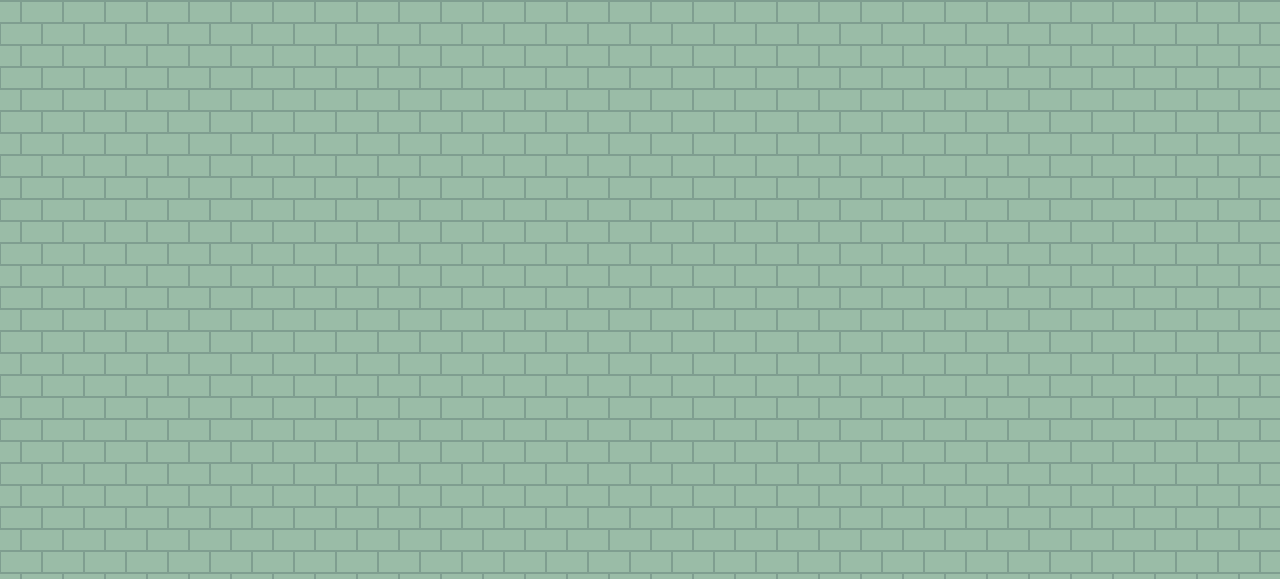
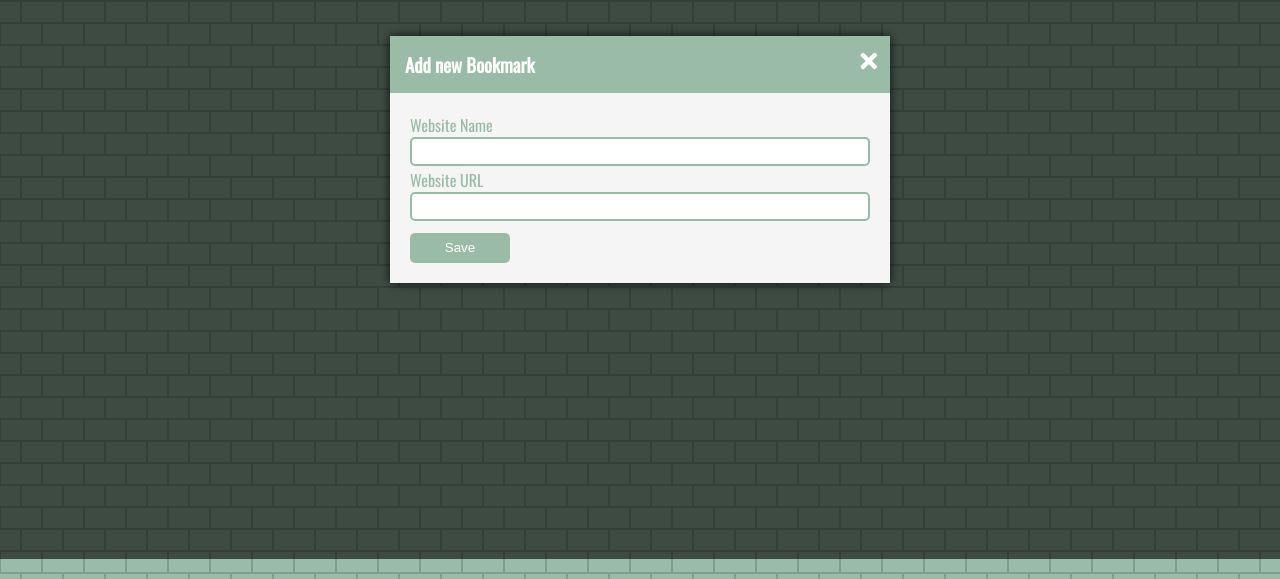
Before and after one commit to VellyD/bookmarks, a plain HTML site: page index.html in a window 1280 px wide. Shown: the part 241-820 px from the top of the page. Drawn offline with nearby package versions, Linux system fonts and the light colour scheme.

Commit message:
adding modal and styling it.

```diff
--- a/index.html
+++ b/index.html
@@ -62,6 +62,33 @@
         </div>
       </div>
     </div>
+
+    <!-- Modal -->
+    <div class="modal-container show-modal" id="modal">
+      <div class="modal">
+        <i class="fas fa-times close-icon" id="close-modal"></i>
+        <div class="modal-header">
+          <h3>Add new Bookmark</h3>
+        </div>
+        <div class="modal-content">
+          <form id="bookmark-form">
+            <!-- Website name -->
+            <div class="form-group">
+              <label for="website-name" class="form-label">Website Name</label>
+              <input type="text" class="form-input" id="website-name" />
+            </div>
+
+            <!-- Website URL -->
+            <div class="form-group">
+              <label for="website-url" class="form-label">Website URL</label>
+              <input type="text" class="form-input" id="website-url" />
+            </div>
+
+            <button type="submit">Save</button>
+          </form>
+        </div>
+      </div>
+    </div>
     <!-- Script -->
     <script src="script.js"></script>
   </body>
--- a/style.css
+++ b/style.css
@@ -88,6 +88,105 @@ a:active {
   margin-right: 5px;
 }
 
+/* Modal styles */
+.modal-container {
+  background-color: rgba(0, 0, 0, 0.6);
+  display: none;
+  position: fixed;
+  top: 0;
+  bottom: 0;
+  left: 0;
+  right: 0;
+}
+
+.show-modal {
+  display: flex;
+  justify-content: center;
+  align-items: center;
+}
+
+.modal {
+  background: white;
+  box-shadow: 0 0 10px rgba(0, 0, 0, 0.8);
+  max-width: 95%;
+  width: 500px;
+  animation: modalopen 1s;
+}
+
+@keyframes modalopen {
+  from {
+    opacity: 0;
+  }
+
+  to {
+    opacity: 1;
+  }
+}
+
+.close-icon {
+  float: right;
+  color: white;
+  font-size: 24px;
+  position: relative;
+  top: 13px;
+  right: 13px;
+  cursor: pointer;
+}
+
+.modal-header {
+  background: var(--primary-color);
+  color: white;
+  padding: 15px
+}
+
+h3 {
+  margin: 0
+}
+
+.modal-content {
+  padding: 20px;
+  background: whitesmoke;
+}
+
+/* Form styles */
+
+.form-group {
+  height: 55px;
+}
+
+.form-input {
+  width: 97%;
+  padding: 5px;
+  border: 2px solid var(--primary-color);
+  border-radius: var(--border-radius);
+  display: block;
+  outline: none;
+}
+
+.form-label {
+  color: var(--primary-color);
+  display: block;
+}
+
+button {
+  cursor: pointer;
+  color: white;
+  background: var(--primary-color);
+  height: 30px;
+  width: 100px;
+  border: none;
+  border-radius: var(--border-radius);
+  margin-top: 10px;
+}
+
+button:hover {
+  filter: brightness(110%);
+}
+
+button:focus {
+  outline: none;
+}
+
 @media screen and (max-width: 600px) {
   .container {
     flex-direction: column;
```
